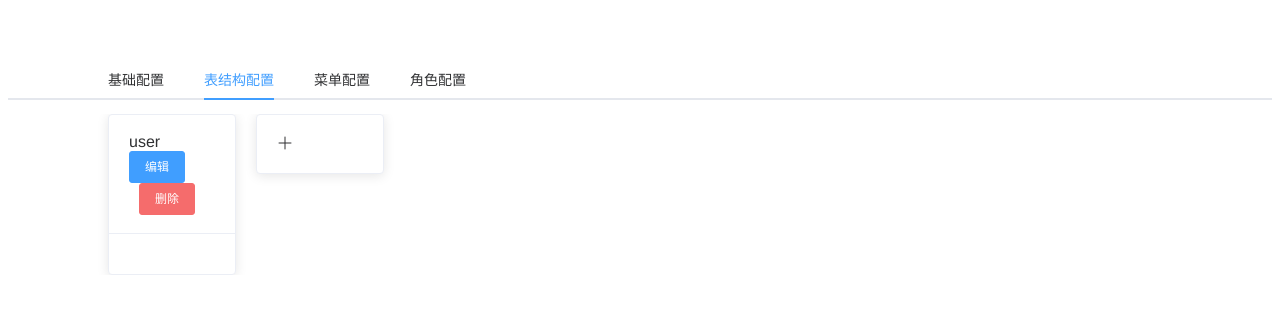
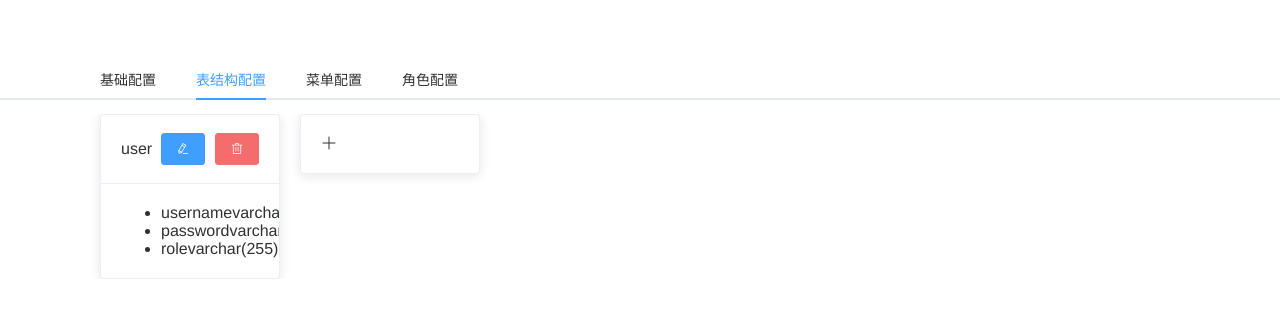
Before and after one commit to zshnb/project-generator-frontend, a Vue app: page /#/ in a window 1280 px wide. Both pictures are taken after a click on the tab "表结构配置". Shown: the top 318 px of the page. Built offline with nearby package versions, Linux system fonts and the light colour scheme.

Commit message:
complete style

```diff
--- a/src/main.js
+++ b/src/main.js
@@ -6,6 +6,7 @@ import App from './App'
 import router from './router'
 import Element from 'element-ui'
 import 'element-ui/lib/theme-chalk/index.css';
+import './style/reset.css'
 
 Vue.config.productionTip = false
 Vue.use(Element)
--- a/src/page/ProjectEdit/ProjectEdit.vue
+++ b/src/page/ProjectEdit/ProjectEdit.vue
@@ -6,10 +6,10 @@
       </el-tab-pane>
       <el-tab-pane label="表结构配置" class="content">
         <el-row :gutter="20">
-          <el-col :span="3" v-for="(table, index) in tables" :key="table.id">
+          <el-col :span="4" v-for="(table, index) in tables" :key="table.id">
             <project-table :table.sync="table" :index="index"/>
           </el-col>
-          <el-col :span="3">
+          <el-col :span="4">
             <el-card class="create-table-card" @click.native="onCreateTable">
               <i class="el-icon-plus"/>
             </el-card>
--- a/src/page/ProjectTable/ProjectTable.vue
+++ b/src/page/ProjectTable/ProjectTable.vue
@@ -2,9 +2,22 @@
   <div id="project-table">
     <el-card>
       <div slot="header">
-        <span>{{table.name}}</span>
-        <el-button size="small" type="primary" @click="onEdit">编辑</el-button>
-        <el-button size="small" type="danger" @click="onDelete">删除</el-button>
+        <div class="card-header">
+          <p>{{table.name}}</p>
+          <div>
+            <el-button size="small" type="primary" @click="onEdit" icon="el-icon-edit"></el-button>
+            <el-button size="small" type="danger" @click="onDelete" icon="el-icon-delete"></el-button>
+          </div>
+        </div>
+      </div>
+      <div class="table-body">
+        <ul>
+          <li v-for="column in table.columns" :key="column.id">
+            <span>{{column.name}}</span>
+            <span>{{column.type}}</span>
+            <span>({{column.length}})</span>
+          </li>
+        </ul>
       </div>
     </el-card>
   </div>
@@ -44,4 +57,9 @@
 </script>
 
 <style scoped lang="stylus">
+  #project-table
+    .card-header
+      display flex
+      justify-content space-between
+      align-items center
 </style>
--- /dev/null
+++ b/src/style/reset.css
@@ -0,0 +1,3 @@
+* {
+  margin: 0;
+}
```
